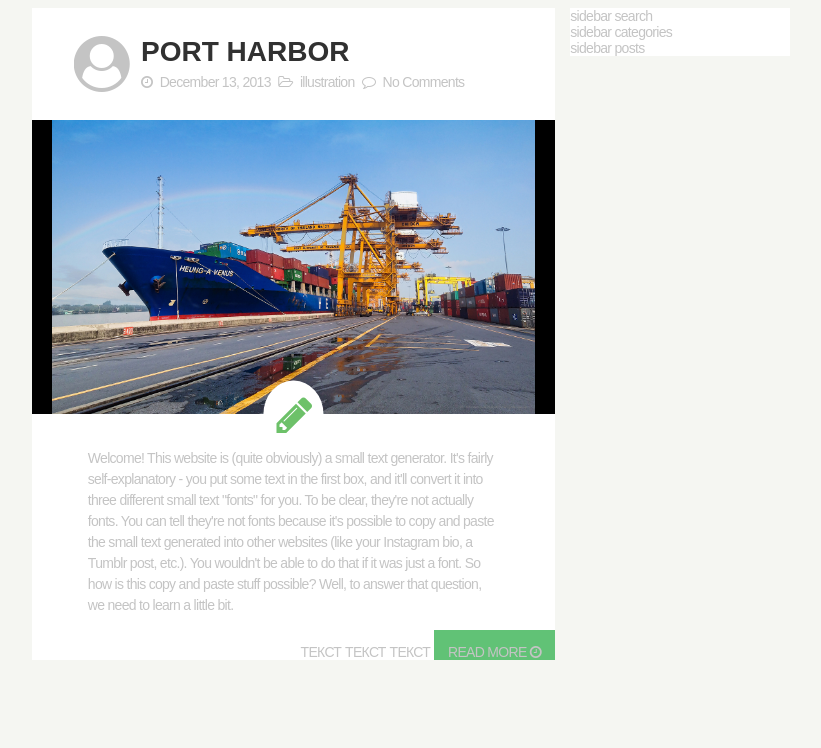
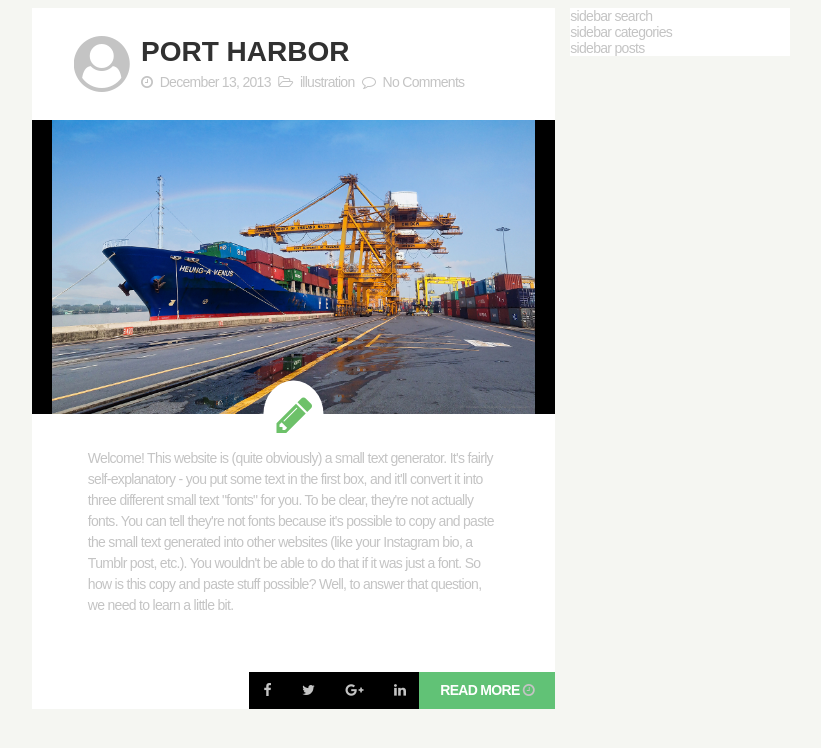
Before and after one commit to VladKachenya/Epam-tasks, a plain HTML site: page HTML, CSS, JS/4. Port harbor (unfinished)/index.html in a window 1280 px wide. Shown: the whole page, without its empty margins (229-1050 px from the left). Drawn offline with Linux system fonts and the light colour scheme.

Commit message:
some changes

```diff
--- a/HTML, CSS, JS/4. Port harbor (unfinished)/index.html
+++ b/HTML, CSS, JS/4. Port harbor (unfinished)/index.html
@@ -48,13 +48,26 @@
                 </p>
             </div>
             <div class="content-footer">
-                <a href="#" onclick="return false;">текст</a>
-                <a href="#" onclick="return false;">текст</a>
-                <a href="#" onclick="return false;">текст</a>
-                <a href="#" onclick="return false;" class="content-footer-readMore">
-                    <span>read more</span>
-                    <i class="fa fa-clock-o" aria-hidden="true"></i>
-                </a>
+                <div class="content-footer-social">
+                    <a href="#" onclick="return false;">
+                        <i class="fa fa-facebook" aria-hidden="true"></i>
+                    </a>
+                    <a href="#" onclick="return false;">
+                        <i class="fa fa-twitter" aria-hidden="true"></i>
+                    </a>
+                    <a href="#" onclick="return false;">
+                        <i class="fa fa-google-plus" aria-hidden="true"></i>
+                    </a>
+                    <a href="#" onclick="return false;">
+                        <i class="fa fa-linkedin" aria-hidden="true"></i>
+                    </a>
+                </div>
+                <div class="content-footer-readMore">
+                    <a href="#" onclick="return false;" >
+                        read more
+                        <i class="fa fa-clock-o" aria-hidden="true"></i>
+                    </a>
+                </div>
             </div>
         </div>
 
--- a/HTML, CSS, JS/4. Port harbor (unfinished)/style.css
+++ b/HTML, CSS, JS/4. Port harbor (unfinished)/style.css
@@ -97,7 +97,7 @@ body {
 
 .content-image-pincil {
     position: absolute;
-    bottom: 0;  /* position the top  edge of the element at the middle of the parent */
+    bottom: 0;
     left: 50%;
     transform: translate(-50%, 50%);
 }
@@ -112,26 +112,36 @@ body {
 
 /*content-text styles*/
 .content-text{
-    margin: 0 4em 2em 4em ;
+    margin: 0 4em 4em 4em ;
     line-height: 1.5;
 }
 
 /*content-footer styles*/
 .content-footer{
     float: right;
-    letter-spacing: 0;
+    height: auto;
+    width: auto;
+    letter-spacing : -.36em;
 }
 
-.content-footer>a{
+.content-footer a{
     text-decoration: none;
     text-transform: uppercase;
+    font-weight: 900;
+    color: #fff;
+}
+
+.content-footer-social a{
+    background-color: #000;
+    padding: 0.75em 1em;
 }
 
 .content-footer-readMore {
     background-color: #61C276;
-    padding: 1em;
+    padding: 0.75em 1.5em;
+    display: inline-block;
 }
 
-.content-footer-readMore span{
-    font: outline;
+.content-footer-social{
+    display: inline-block;
 }
```
